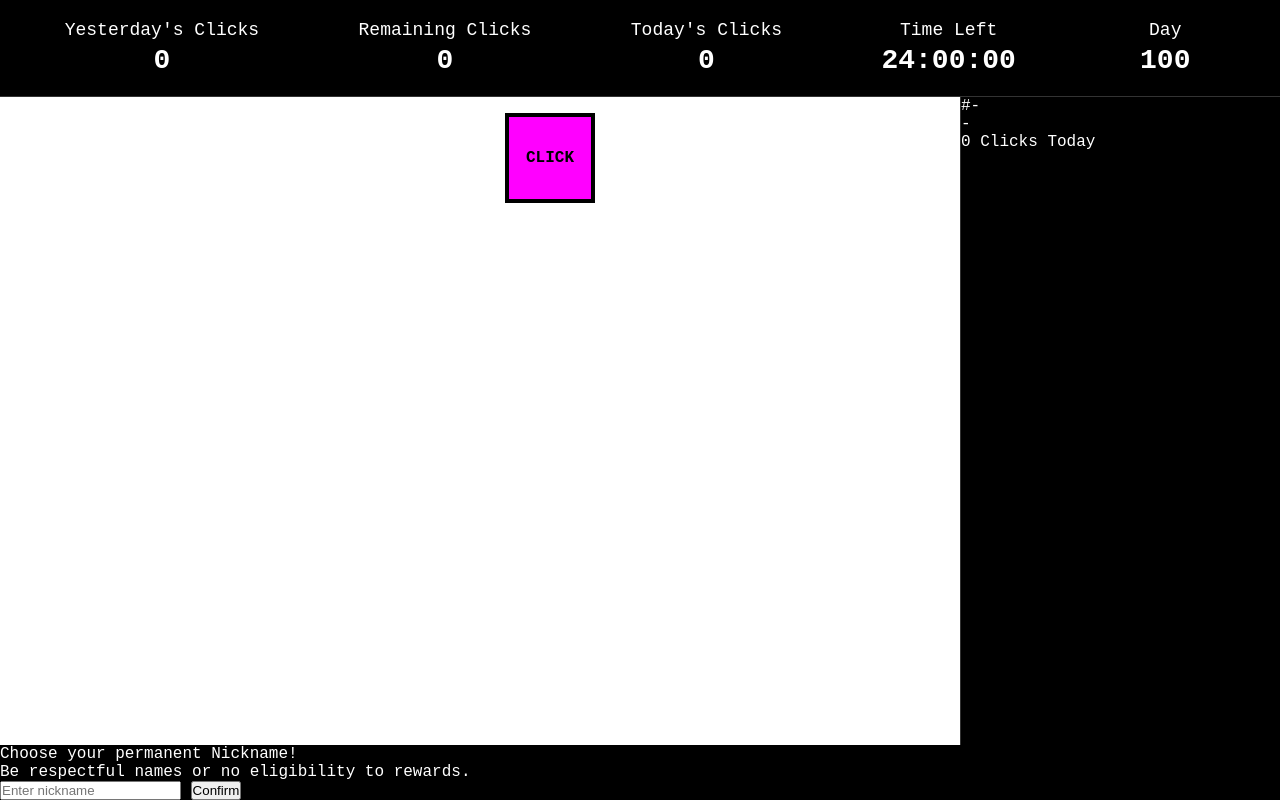
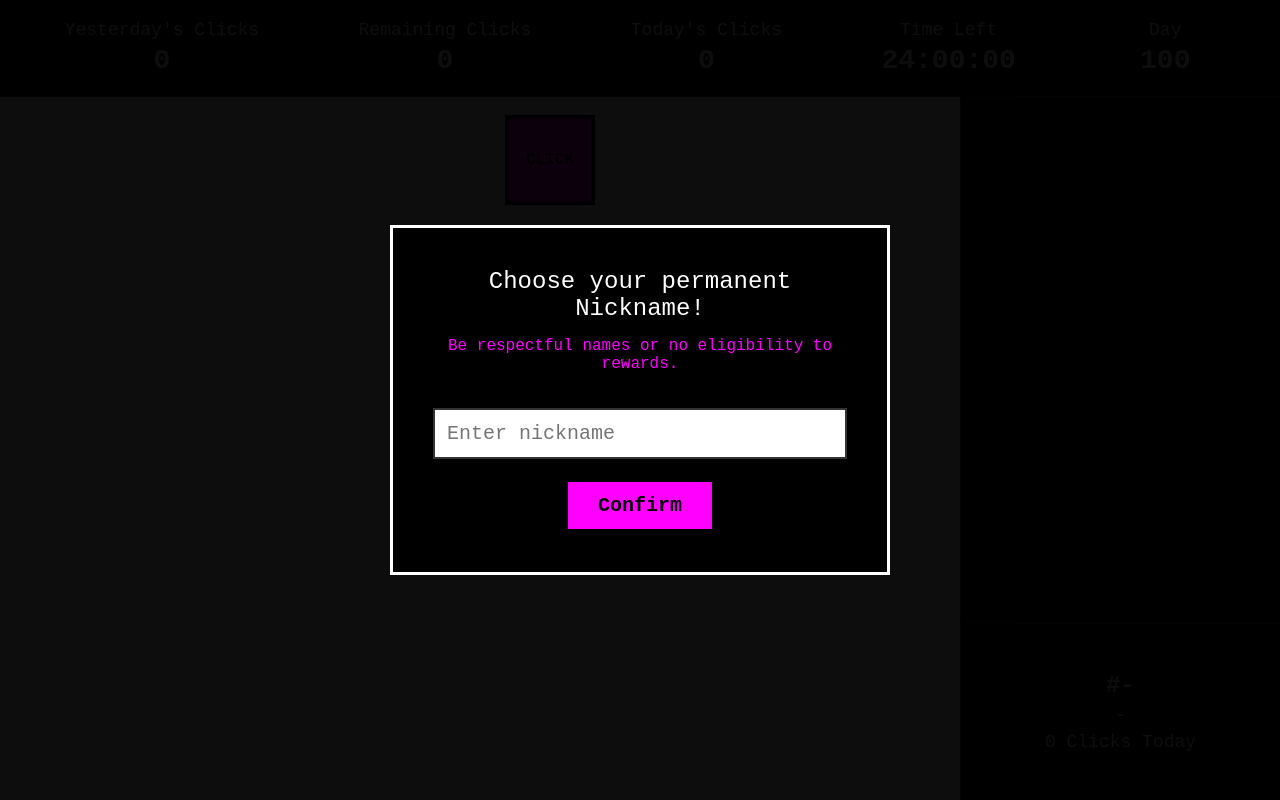
Before and after one commit to dhbrrjudrvrjdhfv/ClickerCat, a website: page public/index.html in a window 1280 px wide. Drawn offline with Linux system fonts and the light colour scheme; no server answers.

Commit message:
Update style.css

```diff
--- a/public/style.css
+++ b/public/style.css
@@ -43,6 +43,50 @@ main {
   flex: 0 0 25%;
   background: #000;
   border-left: 1px solid #333;
+  display: flex;
+  flex-direction: column;
+}
+#leaderboard {
+  flex: 0 0 75%;
+  overflow-y: auto;
+  padding: 15px;
+  border-bottom: 1px solid #333;
+}
+#leaderboardList {
+  font-size: 18px;
+  color: #fff;
+}
+.leaderboard-entry {
+  padding: 8px 0;
+  border-bottom: 1px solid #222;
+  display: flex;
+  justify-content: space-between;
+}
+.leaderboard-entry:last-child {
+  border-bottom: none;
+}
+#playerStats {
+  flex: 0 0 25%;
+  padding: 15px;
+  display: flex;
+  flex-direction: column;
+  justify-content: center;
+  align-items: center;
+  font-size: 18px;
+  color: #fff;
+  text-align: center;
+}
+#playerRank {
+  font-size: 24px;
+  font-weight: bold;
+  margin-bottom: 5px;
+}
+#playerNick {
+  font-size: 20px;
+  margin-bottom: 5px;
+}
+#playerClicks {
+  font-size: 18px;
 }
 #mole {
   position: absolute;
@@ -59,3 +103,58 @@ main {
   user-select: none;
   border: 4px solid #000;
 }
+
+#nicknameModal {
+  position: fixed;
+  top: 0;
+  left: 0;
+  width: 100vw;
+  height: 100vh;
+  background: rgba(0,0,0,0.95);
+  display: flex;
+  align-items: center;
+  justify-content: center;
+  z-index: 9999;
+}
+#nicknameModal.hidden {
+  display: none;
+}
+#modalContent {
+  background: #000;
+  border: 3px solid #fff;
+  padding: 40px;
+  text-align: center;
+  max-width: 500px;
+}
+#modalContent p {
+  font-size: 24px;
+  margin-bottom: 15px;
+  color: #fff;
+}
+#modalContent .warning {
+  font-size: 16px;
+  color: #ff00ff;
+}
+#nicknameInput {
+  width: 100%;
+  padding: 12px;
+  font-size: 20px;
+  font-family: 'Courier New', Courier, monospace;
+  background: #fff;
+  color: #000;
+  border: 2px solid #333;
+  margin: 20px 0;
+}
+#submitNickname {
+  padding: 12px 30px;
+  font-size: 20px;
+  font-family: 'Courier New', Courier, monospace;
+  background: #ff00ff;
+  color: #000;
+  border: 3px solid #000;
+  cursor: pointer;
+  font-weight: bold;
+}
+#submitNickname:hover {
+  background: #fff;
+}
```
